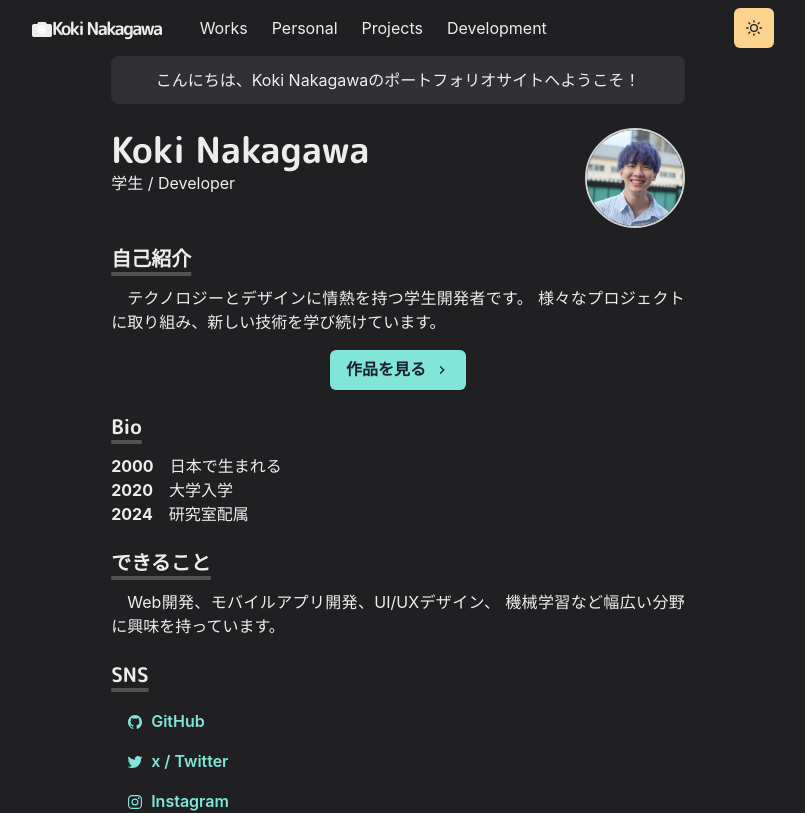
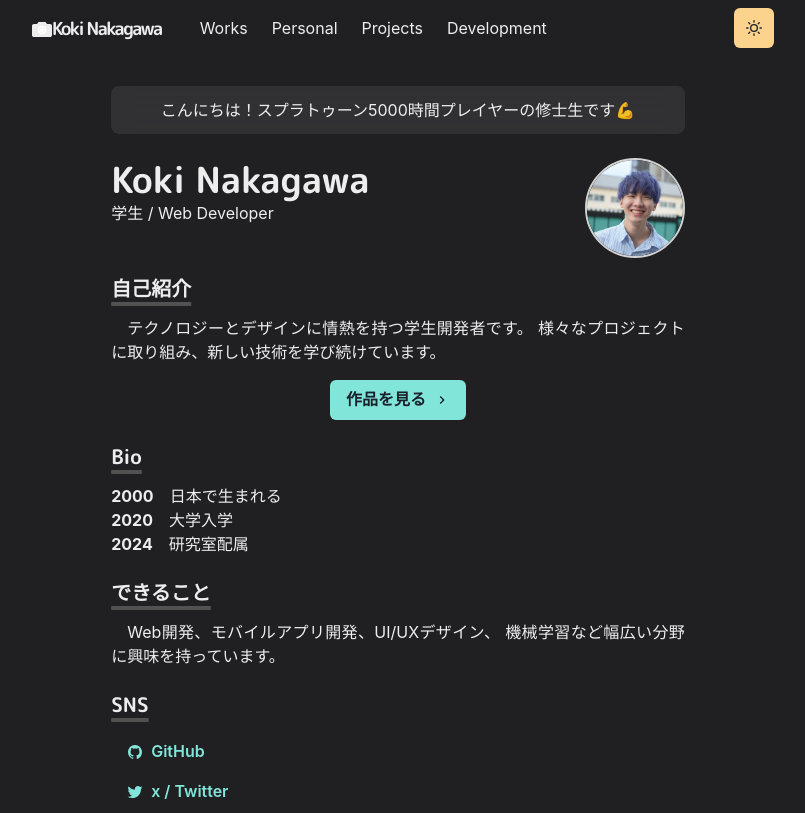
Before and after one commit to craftzdog/craftzdog-homepage, a Next.js app: page / in a window 1280 px wide. Shown: the top 813 px of the page, without its empty margins (242-1047 px from the left). Built offline with nearby package versions, Linux system fonts and the light colour scheme.

Commit message:
fix: top margin

```diff
--- a/src/components/layouts/article.js
+++ b/src/components/layouts/article.js
@@ -17,7 +17,7 @@ const Layout = ({ children, title }) => {
       exit="exit"
       variants={variants}
       transition={{ duration: 0.4, type: 'easeInOut' }}
-      style={{ position: 'relative' }}
+      style={{ position: 'relative', paddingTop: '30px' }}
     >
       <>
         {title && (
--- a/src/pages/index.js
+++ b/src/pages/index.js
@@ -41,7 +41,7 @@ const Home = () => {
           bg={useColorModeValue('whiteAlpha.500', 'whiteAlpha.200')}
           css={{ backdropFilter: 'blur(10px)' }}
         >
-          こんにちは、Koki Nakagawaのポートフォリオサイトへようこそ！
+          こんにちは！スプラトゥーン5000時間プレイヤーの修士生です💪
         </Box>
 
         {/* プロフィール */}
@@ -50,7 +50,7 @@ const Home = () => {
             <Heading as="h2" variant="page-title">
               Koki Nakagawa
             </Heading>
-            <p>学生 / Developer</p>
+            <p>学生 / Web Developer</p>
           </Box>
           <Box
             flexShrink={0}
```
